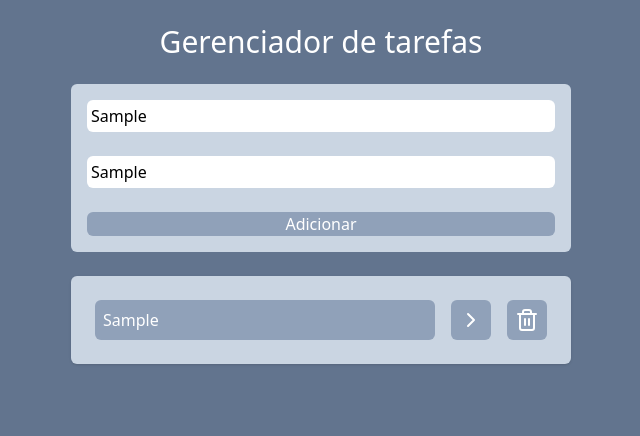
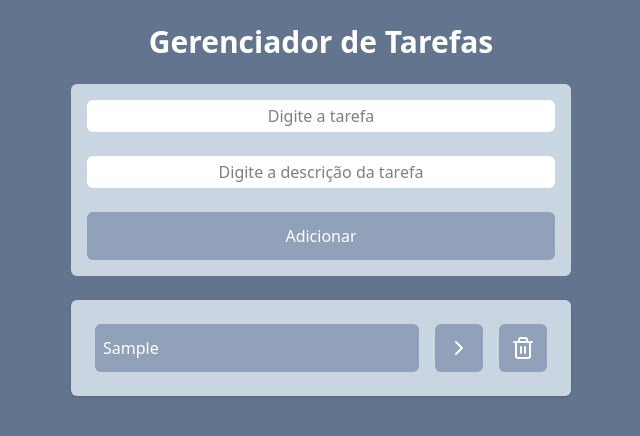
Before and after one commit to matheus-costa-dev/Gerenciador-Tarefas, a React (Vite) app: page / in a window 1280 px wide. Both pictures are taken after typing "Sample", "Sample" into the empty fields and a click on the button "Adicionar". Shown: the top 436 px of the page, without its empty margins (319-959 px from the left). Built offline with nearby package versions, Linux system fonts and the light colour scheme; no server answers.

Commit message:
divido em pequenos componentes, padronizando

```diff
--- a/package.json
+++ b/package.json
@@ -11,6 +11,7 @@
   },
   "dependencies": {
     "@tailwindcss/vite": "^4.0.9",
+    "clsx": "^2.1.1",
     "lucide-react": "^0.477.0",
     "react": "^19.0.0",
     "react-dom": "^19.0.0",
--- a/src/components/addTasks.jsx
+++ b/src/components/AddTasks.jsx
@@ -1,4 +1,7 @@
 import { useState } from "react";
+import Input from "./Input.jsx";
+import Button from "./Buttons/Button.jsx";
+import ContainerIn from "./Containers/ContainerIn.jsx";
 
 function AddTask({ onAddTaskClick }) {
     const [title, setTitle] = useState("");
@@ -8,12 +11,13 @@ function AddTask({ onAddTaskClick }) {
     function onHandClickAdd() {
         const val = onAddTaskClick(title, description)
         val === null ? setAlert(true) : setAlert(false)
+        setTitle("")
+        setDescription("")
     }
 
     return (
-        <div
-            className="flex flex-col bg-slate-300 space-y-6 p-4 rounded-md"
-        >
+        <ContainerIn>
+
             {alert &&
 
                 <div className="flex items-center p-4 mb-4 text-sm text-yellow-800 border border-yellow-300 rounded-lg bg-yellow-50 dark:bg-gray-600 dark:text-yellow-300 dark:border-yellow-800" role="alert">
@@ -27,33 +31,26 @@ function AddTask({ onAddTaskClick }) {
                 </div>
 
             }
-            <input
-                type="text"
-                placeholder="Digite a tarefa"
-                className="bg-white p-1 rounded-md"
-                value={title}
-                onChange={(event) => {
-                    setTitle(event.target.value)
-                }}
+
+            <Input
+            text={title}
+            setState={setTitle}
+            placeholder={"Digite a tarefa"}
             />
 
-            <input
-                type="text"
-                placeholder="Digite a tarefa"
-                className="bg-white p-1 rounded-md"
-                value={description}
-                onChange={(event) => {
-                    setDescription(event.target.value)
-                }}
+
+            <Input
+            text={description}
+            setState= {setDescription}
+            placeholder={"Digite a descrição da tarefa"}
             />
 
-            <button
-                className="bg-slate-400 text-white cursor-pointer rounded-md hover:text-gray-900"
-                onClick={onHandClickAdd}
-            >
-                Adicionar
-            </button>
-        </div>
+
+            <Button
+            text={"Adicionar"}
+            onClick={onHandClickAdd}/>
+
+        </ContainerIn>
     )
 }
 
--- /dev/null
+++ b/src/components/Buttons/Button.jsx
@@ -0,0 +1,19 @@
+
+function Button({children,text, onClick, hoverColor}) {
+
+
+    const hover = hoverColor ? hoverColor : "hover:text-gray-900"
+
+    return (
+        <button
+
+            className={`bg-slate-400 text-white cursor-pointer rounded-md p-3 ${hover}`}
+            onClick={onClick}
+        >
+            {children || text}
+        </button>
+
+    )
+}
+
+export default Button
--- /dev/null
+++ b/src/components/Buttons/ButtonFullWidth.jsx
@@ -0,0 +1,17 @@
+function ButtonFullWidth({children, onClick, condition, hoverColor}) {
+
+    const hover = hoverColor ? hoverColor : "hover:text-gray-900"
+    const color = condition ? "text-green-900" :  "text-white"
+
+    return (
+
+        <button
+        className={`bg-slate-400 w-full ${color} p-2 rounded-md text-left flex items-center gap-2 cursor-pointer ${hover} ${condition && 'line-through'} `}
+        onClick={onClick}
+        >
+            {children}
+        </button>
+    )
+}
+
+export default ButtonFullWidth
--- /dev/null
+++ b/src/components/Containers/ContainerAll.jsx
@@ -0,0 +1,9 @@
+function ContainerAll( {children }){
+    return (
+        <div className='w-screen min-h-screen bg-slate-500 flex justify-center p-6'>
+            {children}
+        </div>
+    );
+};
+
+export default ContainerAll;
--- /dev/null
+++ b/src/components/Containers/ContainerIn.jsx
@@ -0,0 +1,10 @@
+function ContainerIn({children}){
+    return (
+        <div className='flex flex-col bg-slate-300 space-y-6 p-4 rounded-md'>
+            {children}
+        </div>
+    );
+};
+
+
+export default ContainerIn;
--- /dev/null
+++ b/src/components/Containers/ContainerOut.jsx
@@ -0,0 +1,10 @@
+function ContainerOut({children}) {
+    return (
+
+        <div className="w-[500px] text-center space-y-6 ">
+            {children}
+        </div>
+    );
+};
+
+export default ContainerOut;
--- /dev/null
+++ b/src/components/Input.jsx
@@ -0,0 +1,18 @@
+function Input({ text, setState, placeholder }) {
+
+    return (
+        <input
+            type="text"
+            placeholder={placeholder}
+            className="bg-white p-1 rounded-md placeholder:text-center"
+            value={text}
+            onChange={(event) => {
+                setState(event.target.value)
+            }}
+        />
+    )
+
+
+}
+
+export default Input
--- a/src/components/Tasks.jsx
+++ b/src/components/Tasks.jsx
@@ -1,47 +1,57 @@
 import { Check, ChevronRight, Trash2Icon } from 'lucide-react';
 import { useNavigate } from 'react-router-dom';
+import Button from './Buttons/Button';
+import ButtonFullWidth from './Buttons/ButtonFullWidth';
 
 function Tasks({ tasks, onTaskClick, onDeleteTaskClick }) {
     const navigate = useNavigate();
 
-    function onSeeDetailsClick(title, description){
+    function onSeeDetailsClick(title, description) {
         const query = new URLSearchParams();
         query.set('title', title)
         query.set('description', description)
-       return navigate(`/task?${query.toString()}`)
+        return navigate(`/task?${query.toString()}`)
     };
 
 
     return (
-        <ul className='bg-slate-300 shadow space-y-4 p-6 rounded-md'>
+
+        <ul className={tasks.length > 0 ? `bg-slate-300 shadow space-y-4 p-6 rounded-md ` : ''}>
 
 
             {tasks.map(task => {
+
+
 
                 return (
                     <li
                         className='flex gap-4'
                         key={task.id}
                     >
-                        <button
-                        className={`bg-slate-400 w-full text-white p-2 rounded-md text-left flex items-center gap-2 cursor-pointer hover:text-gray-900 ${task.isCompleted && 'line-through'} `}
-                        onClick={() => onTaskClick(task.id)}
+                        <ButtonFullWidth
+                            condition={task.isCompleted}
+                            onClick={() => onTaskClick(task.id)}
                         >
-                            {task.isCompleted && <span className='text-green-900'> <Check/></span> }
+                            {task.isCompleted && <span className='text-green-900'> <Check /></span>}
                             {task.title}
-                        </button>
-                        <button
-                        className='bg-slate-400 text-white p-2 rounded-md cursor-pointer hover:text-blue-900'
-                        onClick={() => onSeeDetailsClick(task.title, task.description)}
-                        >
-                            <ChevronRight />
-                        </button>
-                        <button
-                        className='bg-slate-400 text-white p-2 rounded-md cursor-pointer hover:text-red-900'
-                        onClick={() => onDeleteTaskClick(task.id)}
-                        >
-                            <Trash2Icon />
-                        </button>
+                        </ButtonFullWidth>
+
+
+                        <Button
+                            onClick={() => onSeeDetailsClick(task.title, task.description)}
+                            text={<ChevronRight />}
+                            hoverColor={"hover:text-blue-900"}
+
+                        />
+
+
+                        <Button
+                            onClick={() => onDeleteTaskClick(task.id)}
+                            text={<Trash2Icon />}
+                            hoverColor={"hover:text-red-900"}
+                        />
+
+
                     </li>
                 )
             })}
--- /dev/null
+++ b/src/components/Title.jsx
@@ -0,0 +1,10 @@
+function Title({text}) {
+    return (
+        <h1
+        className="text-white text-3xl font-bold w-full">
+          {text}
+        </h1>
+    );
+};
+
+export default Title;
--- a/src/pages/App.jsx
+++ b/src/pages/App.jsx
@@ -1,7 +1,10 @@
-import AddTask from "../components/addTasks";
-import Tasks from "../components/Tasks";
 import { useEffect, useState } from 'react';
 import { v4 } from 'uuid'
+import Title from "../components/Title.jsx";
+import AddTask from "../components/AddTasks.jsx";
+import Tasks from "../components/Tasks.jsx";
+import ContainerAll from '../components/Containers/ContainerAll.jsx';
+import ContainerOut from '../components/Containers/ContainerOut.jsx';
 
 function App() {
 
@@ -23,7 +26,7 @@ function App() {
       const today = new Date().toLocaleDateString();
       const lastFetchDate = localStorage.getItem("lastFetchDate")
 
-      if (today === lastFetchDate){
+      if (today === lastFetchDate) {
         return null;
       }
 
@@ -97,12 +100,11 @@ function App() {
   };
 
   return (
-    <div className="w-screen min-h-screen bg-slate-500 flex justify-center p-6 ">
+    <ContainerAll>
 
-      <div className="w-[500px]  text-center space-y-6 ">
-        <h1 className="text-white text-3xl">
-          Gerenciador de tarefas
-        </h1>
+      <ContainerOut>
+
+        <Title text={"Gerenciador de Tarefas"} />
         <AddTask onAddTaskClick={onAddTaskClick} />
         <Tasks
           tasks={tasks}
@@ -111,9 +113,11 @@ function App() {
 
         />
 
-      </div>
 
-    </div>
+      </ContainerOut>
+
+    </ContainerAll>
+
   );
 };
 
--- a/src/pages/TaskPage.jsx
+++ b/src/pages/TaskPage.jsx
@@ -1,5 +1,11 @@
 import { ChevronLeft } from 'lucide-react';
 import { useNavigate, useSearchParams } from 'react-router-dom'
+import Title from '../components/Title.jsx';
+import Button from '../components/Buttons/Button.jsx';
+import ContainerAll from '../components/Containers/ContainerAll.jsx';
+import ContainerOut from '../components/Containers/ContainerOut.jsx';
+import ContainerIn from '../components/Containers/ContainerIn.jsx';
+
 
 function TaskPage() {
     const navigate = useNavigate()
@@ -13,34 +19,41 @@ function TaskPage() {
     }
 
     return (
-        <div className='w-screen h-screen bg-slate-500 flex justify-center p-6'>
-            <div className="w-[500px] text-center space-y-6 ">
-                <div className='text-left'>
-                    <button
-                        className='text-white p-4 cursor-pointer hover:text-blue-900 z'
-                        onClick={onBackClick}
-                    >
-                        <ChevronLeft />
+        <ContainerAll>
 
-                    </button>
-                </div>
+            <ContainerOut>
 
-                <div className='flex flex-col bg-slate-300 space-y-6 p-4 rounded-md'>
 
-                        <h1
-                            className='bg-slate-400 text-white font-bold text-3xl p-6'>
-                            {title}
-                        </h1>
+                <ContainerIn>
+
+                    <div className='flex items-center gap-0.5'>
+                        <Button
+                            text={<ChevronLeft />}
+                            onClick={onBackClick}
+                        />
+                        <Title text={title} />
+
+                    </div>
+
 
 
                     <p
-                    className='text-white bg-slate-400 p-6'
+                        className='text-white bg-slate-400 p-6'
                     >
                         {description}
                     </p>
-                </div>
-            </div>
-        </div>
+
+
+                </ContainerIn>
+
+
+            </ContainerOut>
+
+
+
+
+        </ContainerAll>
+
     )
 }
 
```
Also changed, not shown: 1 other file (tests, documents, lock files or other folders).
